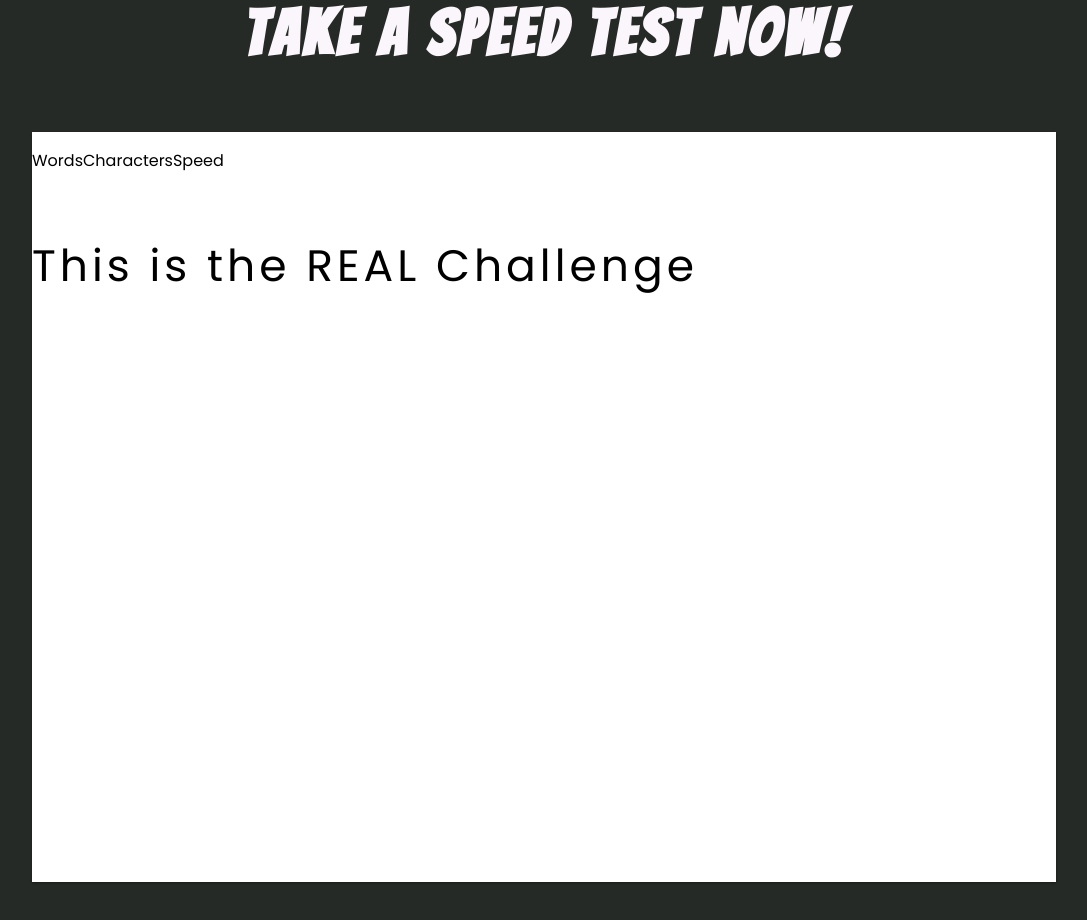
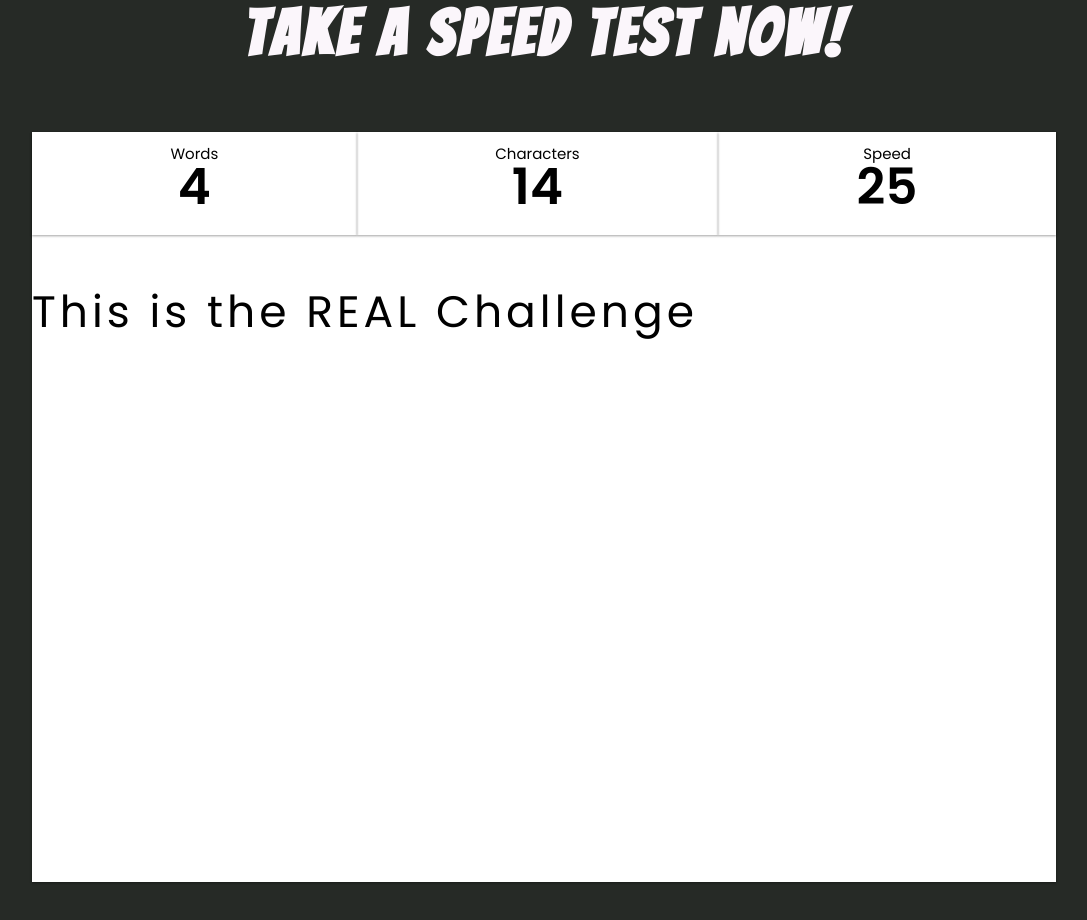
Before and after one commit to vrinda-mahajan/FlashType, a React (Create React App) app: page / in a window 1280 px wide. Shown: the part 860-1780 px from the top of the page, without its empty margins (96-1183 px from the left). Built offline with nearby package versions, Linux system fonts and the light colour scheme.

Commit message:
added Challenge Details Card

```diff
--- a/src/components/ChallengeDetailsCard/ChallengeDetailsCard.css
+++ b/src/components/ChallengeDetailsCard/ChallengeDetailsCard.css
@@ -1,4 +1,4 @@
-details-card-container{
+.details-card-container{
     display: flex;
     flex-direction: column;
     align-items: center;
@@ -9,3 +9,16 @@ details-card-container{
     0 1px 2px rgba(0, 0, 0, 0.26) ;
     transition: all 0.3s cubic-bezier(0.165, 0.84, 0.44, 1);
 }
+.details-card-container:hover{
+    box-shadow: 0 14px 28px rgba(0, 0, 0, 0.12),
+    0 10px 10px rgba(0, 0, 0, 0.26) ;
+}
+.card-name{
+    font-size: 15px;
+    margin-bottom: -15px;
+}
+.card-value{
+    font-size: 50px;
+    font-weight: 800;
+    margin: 0;
+}
--- a/src/components/ChallengeSection/ChallengeSection.jsx
+++ b/src/components/ChallengeSection/ChallengeSection.jsx
@@ -7,7 +7,7 @@ const ChallengeSection = () =>{
             <h1 data-aos="fade-down" className="challenge-section-header">
                 Take a speed test now!
             </h1>
-            <TestContainer />
+            <TestContainer words={4} characters={14} wpm={25}/>
         </div>
     )
 }
--- a/src/components/TestContainer/TestContainer.jsx
+++ b/src/components/TestContainer/TestContainer.jsx
@@ -1,6 +1,6 @@
 import React from "react";
 import TryAgain from "../TryAgain/TryAgain";
-import TypingChallenge from "../TypingChallenge/TypingChallenge";
+import TypingChallengeContainer from "../TypingChallengeContainer/TypingChallengeContainer";
 import "./TestContainer.css";
 const TestContainer = ({words,characters,wpm}) => {
     return(
@@ -12,7 +12,7 @@ const TestContainer = ({words,characters,wpm}) => {
            wpm={wpm} />
            </div> */}
            <div data-aos="fade-up" className="typing-challenge">
-               <TypingChallenge
+               <TypingChallengeContainer
                 words={words}
                 characters={characters}
                 wpm={wpm} />
--- a/src/components/TypingChallenge/TypingChallenge.jsx
+++ b/src/components/TypingChallengeContainer/TypingChallengeContainer.jsx
@@ -1,17 +1,18 @@
 import React from "react";
-import "./TypingChallenge.css";
+import ChallengeDetailsCard from "../ChallengeDetailsCard/ChallengeDetailsCard";
+import "./TypingChallengeContainer.css";
 
-const TypingChallenge = ({words,characters,wpm}) => {
+const TypingChallengeContainer = ({words,characters,wpm}) => {
     return(
         <div className="typing-challenge-container">
             {/* Details Section */}
             <div className="details-container">
                 {/* Words typed */}
-                <p>Words</p>
+                <ChallengeDetailsCard cardName="Words" cardValue={words}/>
                 {/* Characters Typed */}
-                <p>Characters</p>
+                <ChallengeDetailsCard cardName="Characters" cardValue={characters}/>
                 {/* Speed */}
-                <p>Speed</p>
+                <ChallengeDetailsCard cardName="Speed" cardValue={wpm}/>
             </div>
             {/* The Real Challenge */}
             <div className="typewriter-container">
@@ -21,4 +22,4 @@ const TypingChallenge = ({words,characters,wpm}) => {
     );
 }
 
-export default TypingChallenge ;
+export default TypingChallengeContainer ;
```
Also changed, not shown: src/components/TypingChallengeContainer/TypingChallengeContainer.css (renamed from src/components/TypingChallenge/TypingChallenge.css).
